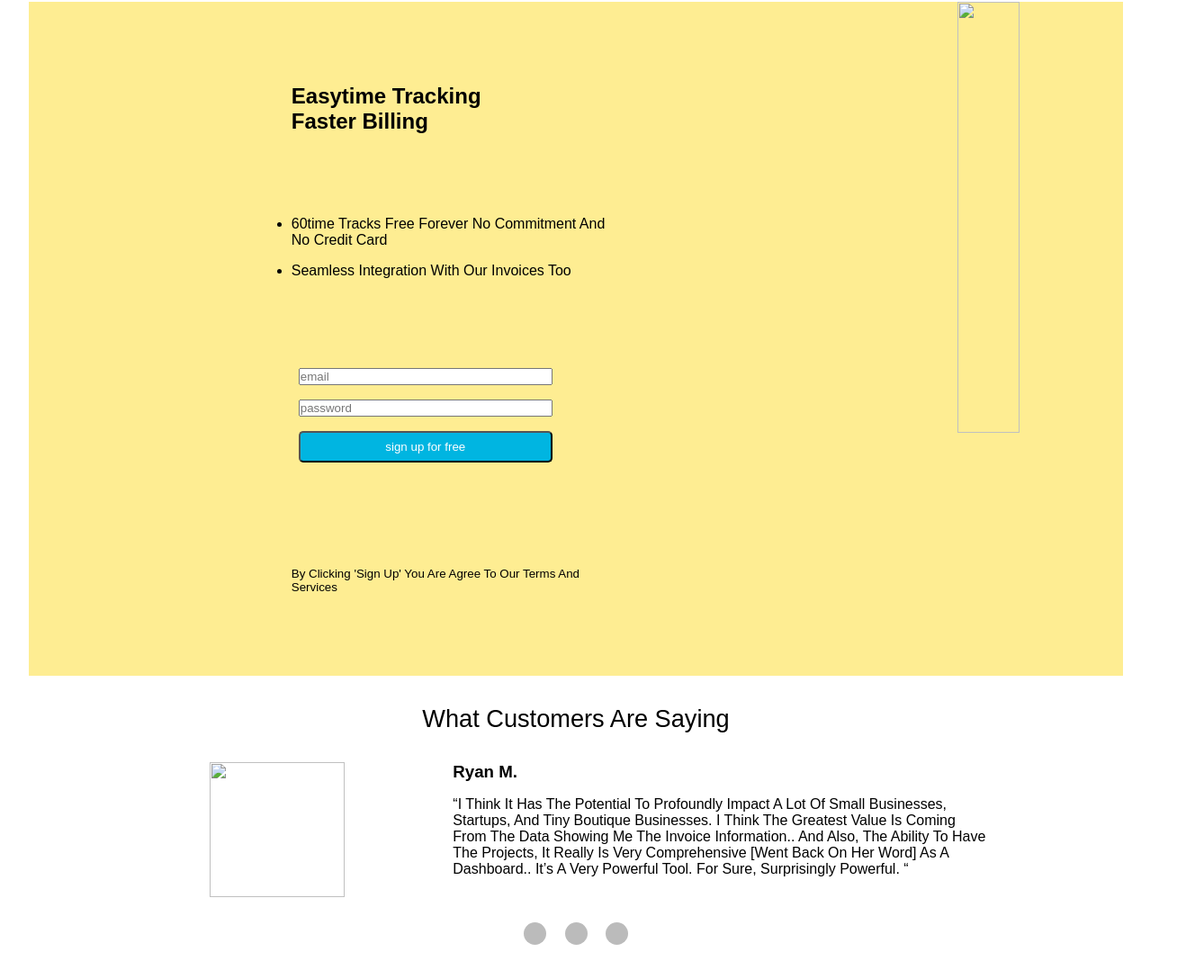
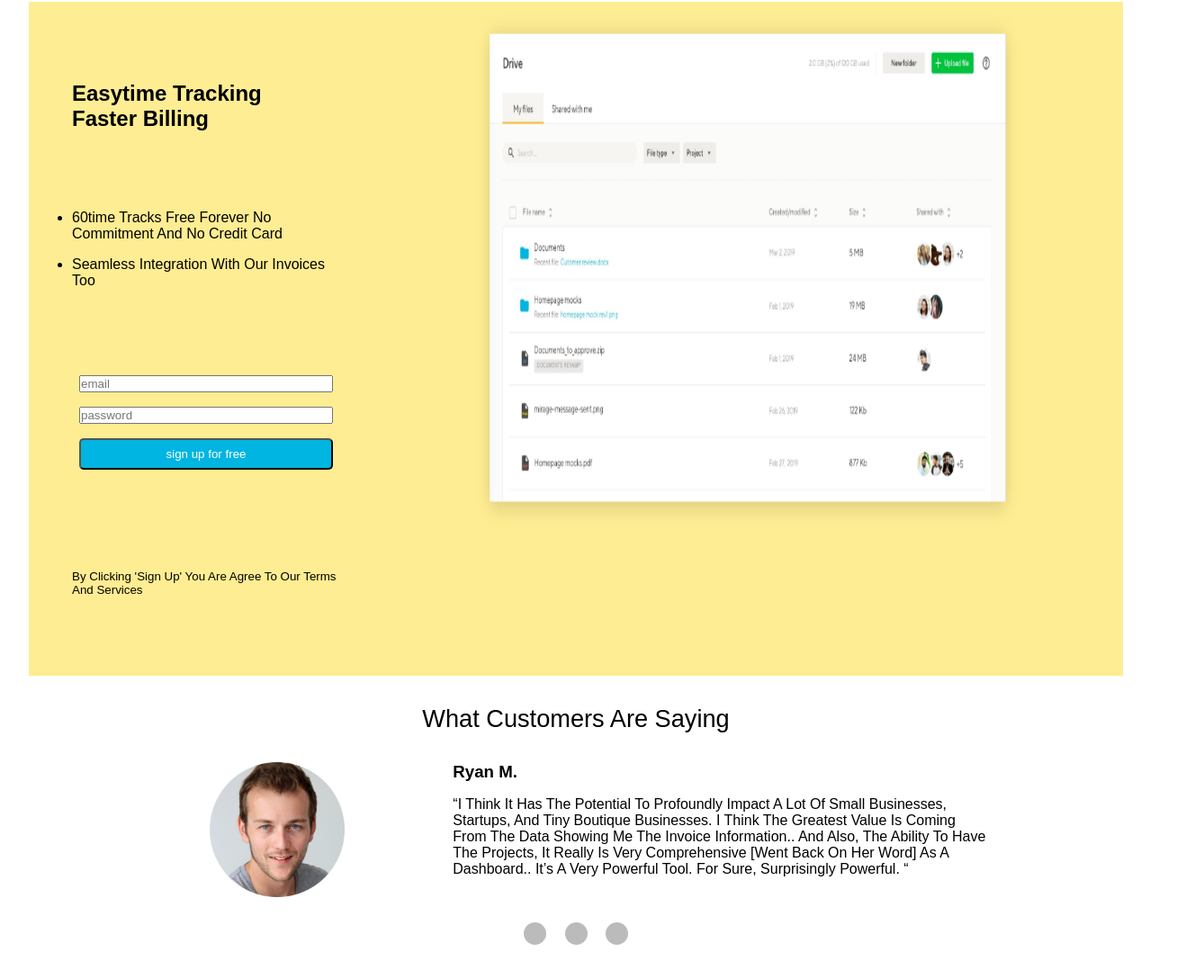
Before and after one commit to Rohan235/time-tracker-xd-, a plain HTML site: page index.html in a window 1280 px wide. Shown: the part 90-1178 px from the top of the page at 90% size, 1328 px wide, since content can reach past the window. Drawn offline with Linux system fonts and the light colour scheme; the site is published under a folder, as on GitHub Pages, so addresses that start at the root find nothing.

Commit message:
Update index.html

```diff
--- a/index.html
+++ b/index.html
@@ -31,14 +31,14 @@
           >
         </div>
         <div class="main-img">
-          <img src="/heroe117fd74.png" alt="" />
+          <img src="heroe117fd74.png" alt="" />
         </div>
       </div>
       <div class="customer">
         <div class="customer-text">what customers are saying</div>
         <div class="customer-info">
           <div class="customer-image">
-            <img src="/sandy-millar-9bYTpXfiKNM-unspl@2x.png" alt="" />
+            <img src="sandy-millar-9bYTpXfiKNM-unspl@2x.png" alt="" />
           </div>
           <div class="customer-review">
             <h3>Ryan M.</h3>
```
